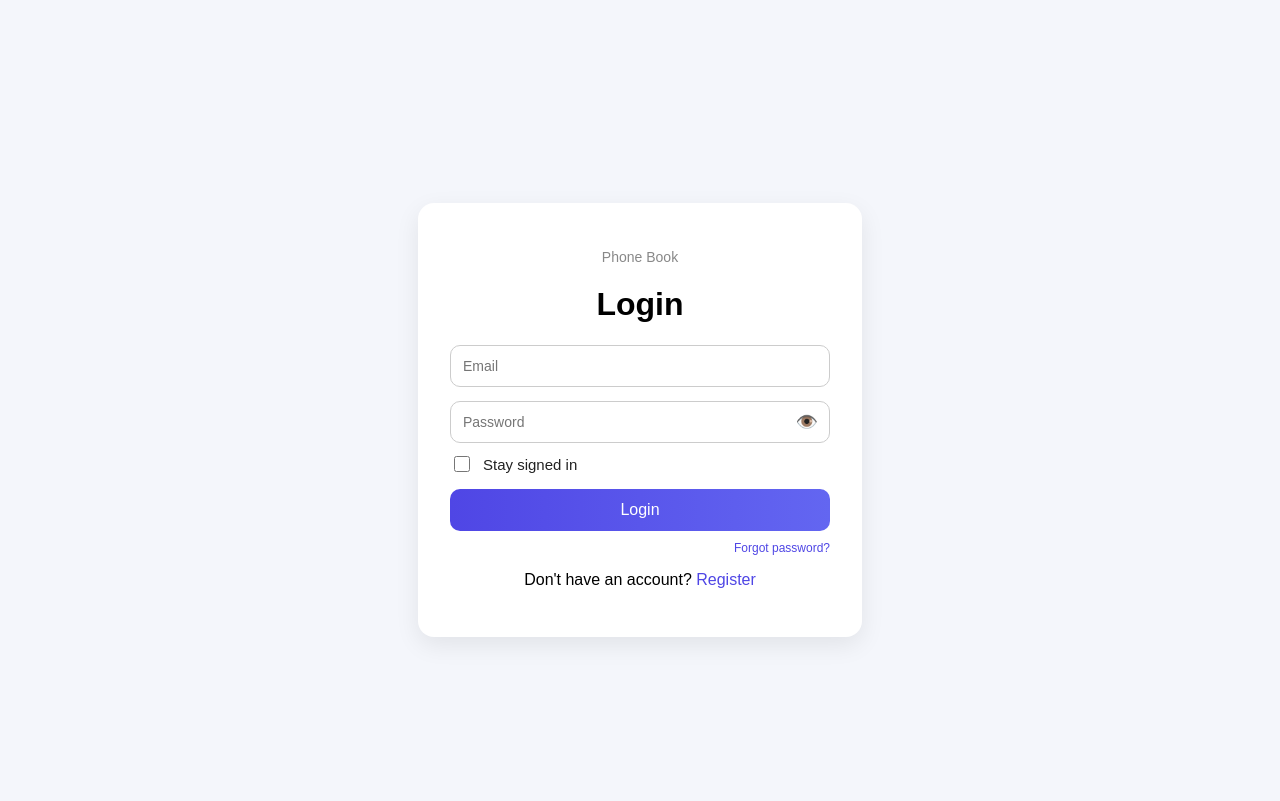
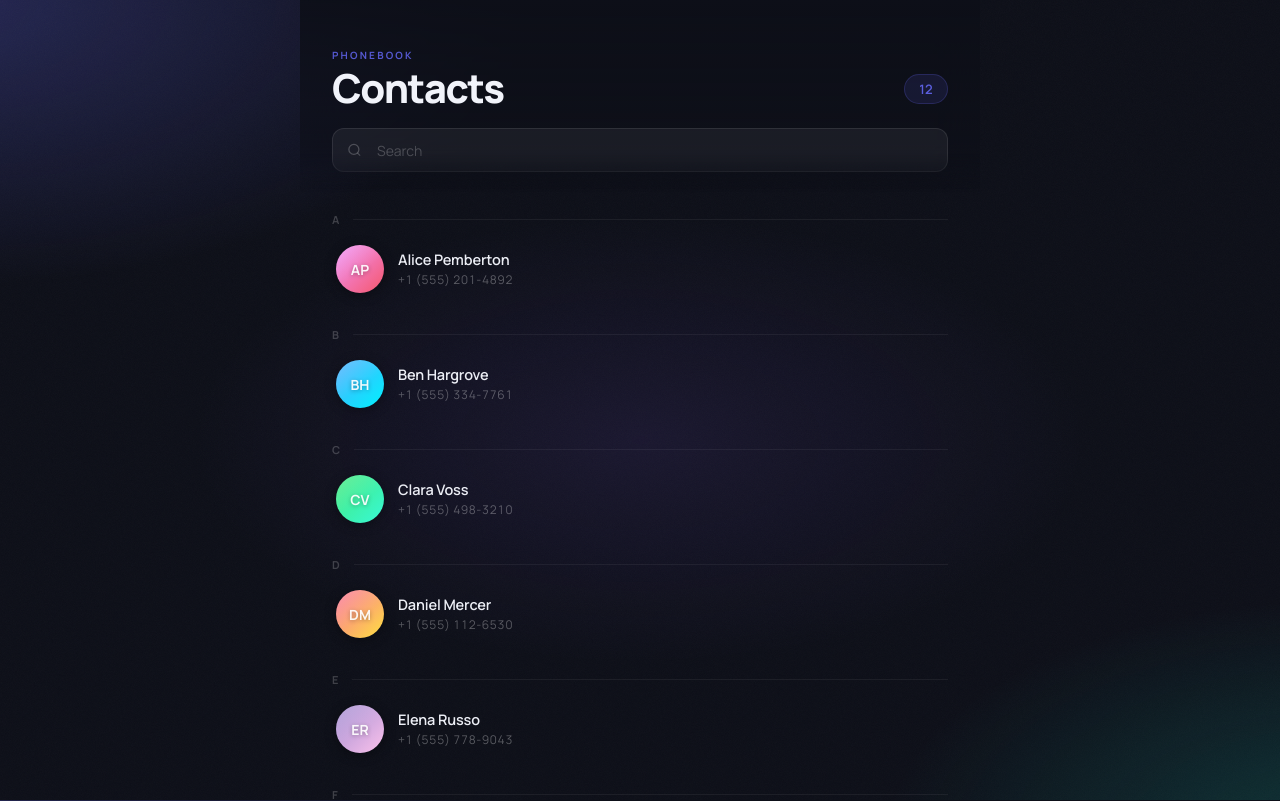
Before and after one commit to Viktoria75/PhoneBook, a React (Vite) app in the folder phonebook-app/: page / in a window 1280 px wide. Shown: the top 801 px of the page. Built offline with nearby package versions, Linux system fonts and the light colour scheme.

Commit message:
Restore ContactList as main page

```diff
--- a/phonebook-app/src/App.tsx
+++ b/phonebook-app/src/App.tsx
@@ -1,7 +1,7 @@
-import LoginRegister from "./pages/LoginRegister/LoginRegister";
+import ContactList from "./pages/Contact List/ContactList";
 
 function App() {
-  return <LoginRegister />;
+  return <ContactList />;
 }
 
 export default App;
```
